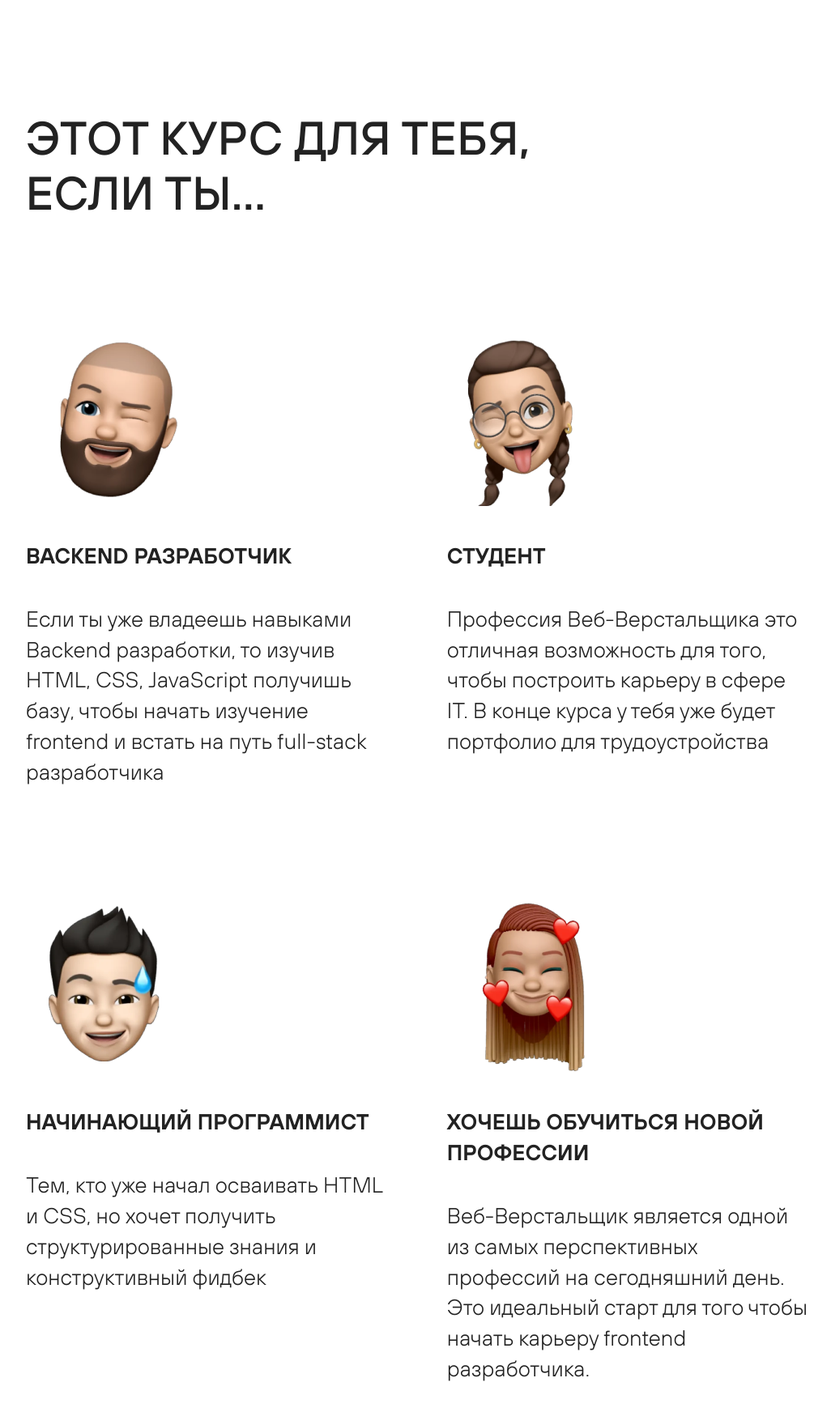
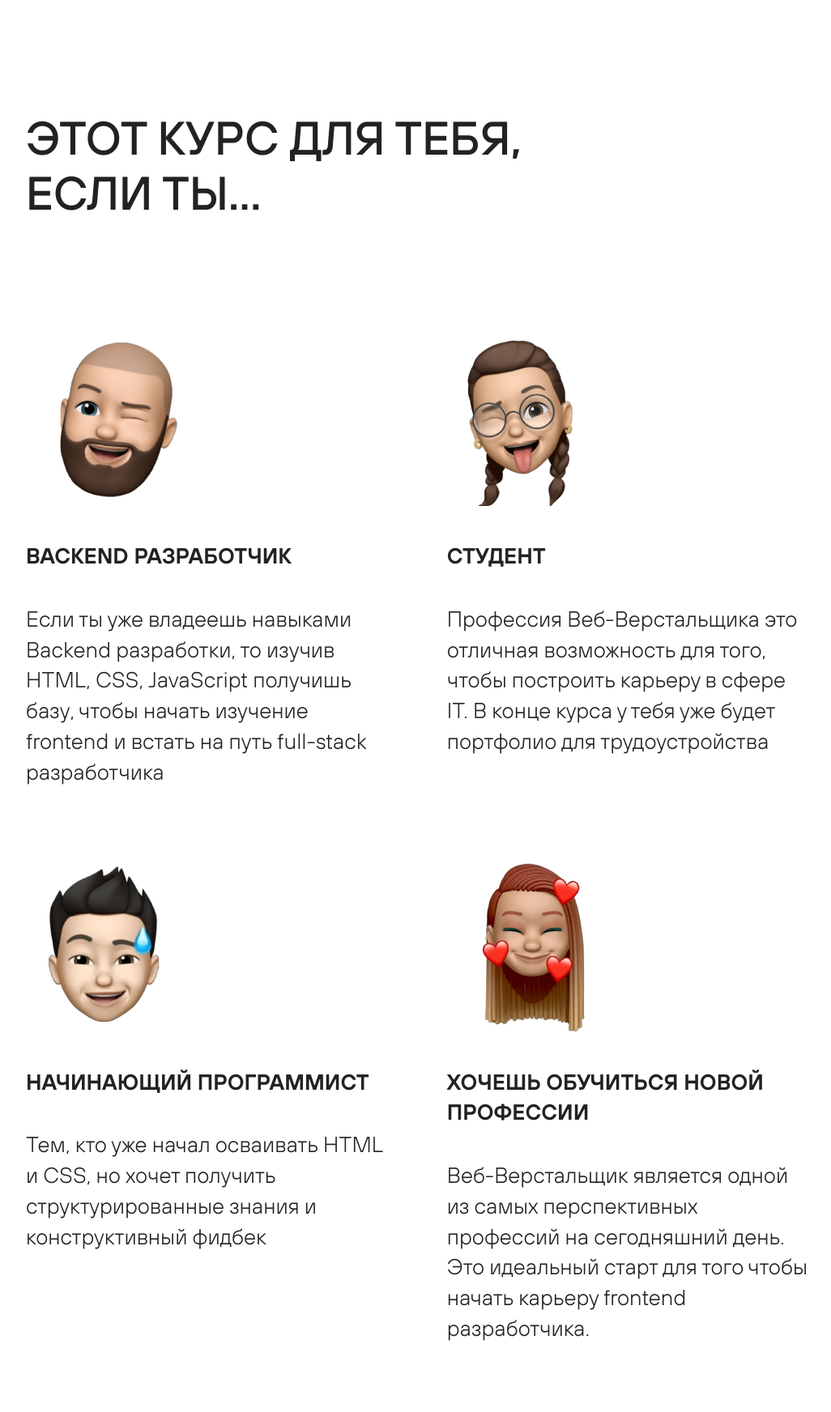
Before and after one commit to kattrine99/firstlending, a plain HTML site: page index.html in a window 1280 px wide. Shown: the part 700-2444 px from the top of the page at 81% size, without its empty margins (89-1115 px from the left). Drawn offline with Linux system fonts and the light colour scheme; a web font is replaced by a local one.

Commit message:
Added some changes

```diff
--- a/CSS/style.css
+++ b/CSS/style.css
@@ -71,7 +71,7 @@ button{
     border: 1px solid #6E3ABA;
 }
 
-section.CourseforYou{
+.CourseforYou{
     margin-top: calc(60px + (160 - 60) * ((100vw - 376px) / (1280 - 375)));
     margin-bottom: 160px;
 }
@@ -80,7 +80,6 @@ h2{
     font-size: calc(34px + (58 - 34) * ((100vw - 376px) / (1280 - 375)));
     font-weight: 500;
     line-height: 117%;
-    letter-spacing: 0.01em;
     text-transform: uppercase;
 
 }
@@ -94,6 +93,10 @@ h2{
     margin-top:calc(40px + (52 - 40) * ((100vw - 376px) / (1280 - 375)));
     width: calc(328px + (450 - 328) * ((100vw - 376px) / (1280 - 375)));
 }
+.person img {
+    width: 210px;
+    height: 210px;
+}
 .type{
     font-size: 27px;
     font-weight:600;
--- a/index.html
+++ b/index.html
@@ -41,9 +41,7 @@
                     <p class="type">СТУДЕНТ</p>
                     <p class="explanation">Профессия Веб-Верстальщика это отличная возможность для того, чтобы построить карьеру в сфере IT. В конце курса у тебя уже будет портфолио для трудоустройства</p>
                 </div>
-            </div>
-            <div class="personType">
-                <div class="person">
+                <div class="person" id="child3">
                     <img src="./Images/pic_memoji_02.png" alt="Cool Emoji" class="emoji">
                     <p class="type">НАЧИНАЮЩИЙ ПРОГРАММИСТ</p>
                     <p class="explanation">Тем, кто уже начал осваивать HTML и CSS, но хочет получить структурированные знания и конструктивный фидбек</p>
```
